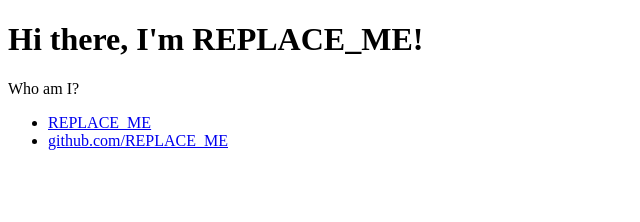
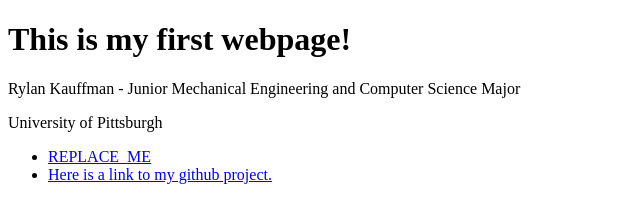
Before and after one commit to Rylank19/Rylank19.github.io, a plain HTML site: page index.html in a window 1280 px wide. Shown: the whole page, without its empty margins (0-640 px from the left). Drawn offline with Linux system fonts and the light colour scheme.

Commit message:
Changed default text and added a paragraph

```diff
--- a/index.html
+++ b/index.html
@@ -6,15 +6,16 @@
   <body>
     <div class="container">
       <div class="blurb">
-        <h1>Hi there, I'm REPLACE_ME!</h1>
-        <p>Who am I?</p>
+        <h1>This is my first webpage!</h1>
+        <p>Rylan Kauffman - Junior Mechanical Engineering and Computer Science Major</p>
+        <p>University of Pittsburgh</p>
       </div>
     </div>
     <footer>
       <ul>
-        <li><a href="mailto:REPLACE_ME@gmail.com">REPLACE_ME</a></li>
+        <li><a href="mailto:rylan51402@gmail.com">REPLACE_ME</a></li>
         <li>
-          <a href="https://github.com/REPLACE_ME">github.com/REPLACE_ME</a>
+          <a href="https://github.com/Rylank19/Rylank19.github.io">Here is a link to my github project.</a>
         </li>
       </ul>
     </footer>
```
